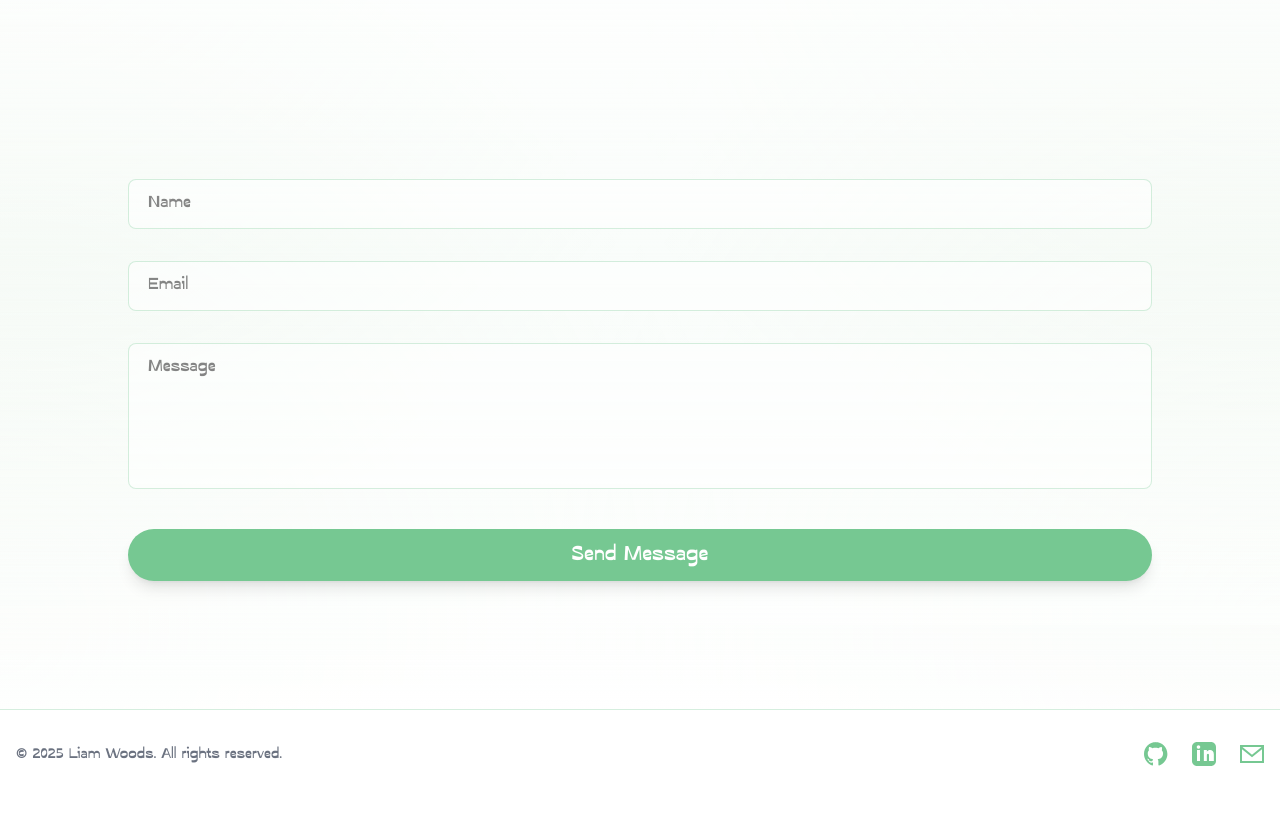
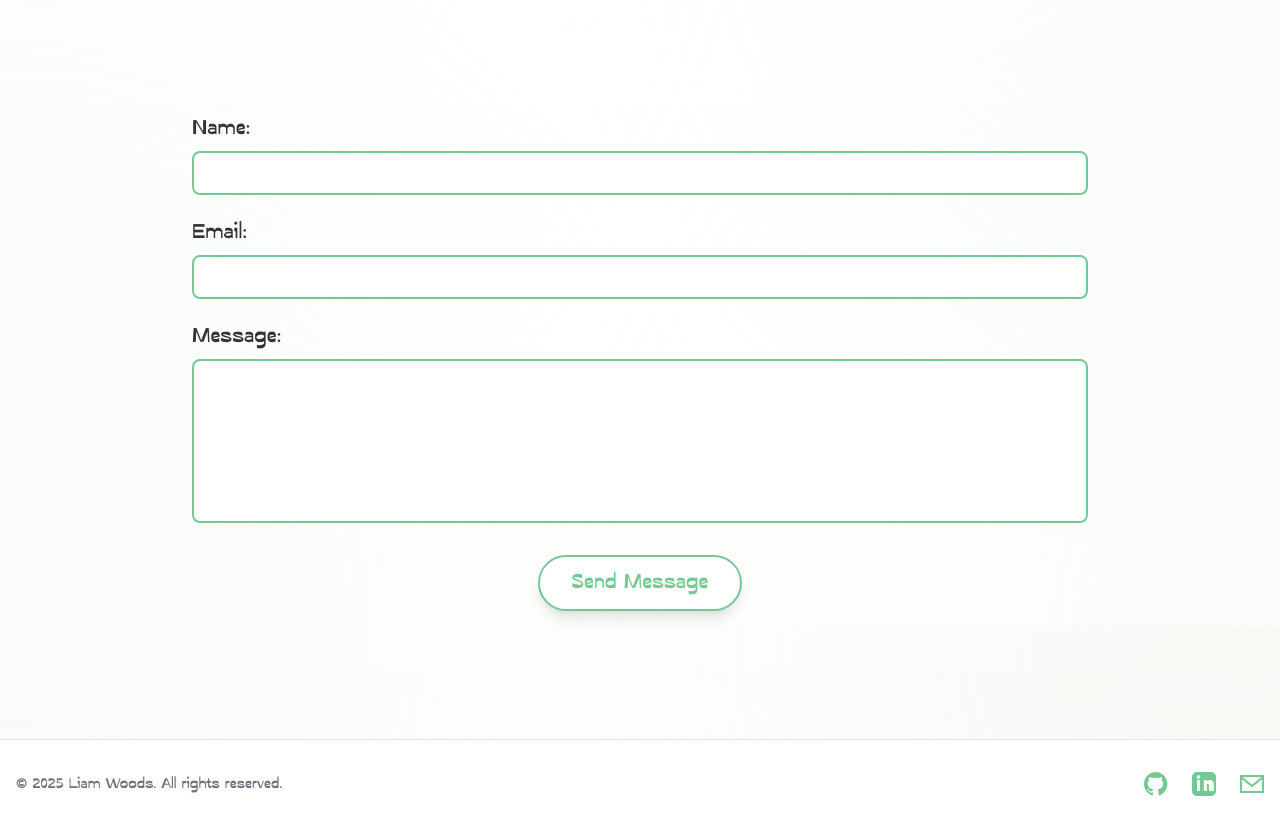
Before and after one commit to Liam-Woods-8/portfolio-2025, a Next.js app: page / in a window 1280 px wide. Shown: the part 3375-4203 px from the top of the page. Before the commit the page ends 4173 px from the top, so only its background shows below. Built offline with nearby package versions, Linux system fonts and the light colour scheme.

Commit message:
Integrated Formspree contact form with success message and animations

```diff
--- a/src/app/components/sections/Contact.tsx
+++ b/src/app/components/sections/Contact.tsx
@@ -1,62 +1,92 @@
 'use client';
 
-import ContactForm from '../ui/ContactForm';
+import { useState } from 'react';
 
 export default function Contact() {
+  const [isSubmitted, setIsSubmitted] = useState(false);
+
+  const handleSubmit = async (e: React.FormEvent<HTMLFormElement>) => {
+    e.preventDefault();
+    const form = e.currentTarget;
+    const formData = new FormData(form);
+
+    try {
+      const response = await fetch('https://formspree.io/f/mqakpyvr', {
+        method: 'POST',
+        body: formData,
+        headers: {
+          'Accept': 'application/json'
+        }
+      });
+
+      if (response.ok) {
+        setIsSubmitted(true);
+        form.reset();
+        // Reset the form after 5 seconds
+        setTimeout(() => {
+          setIsSubmitted(false);
+        }, 5000);
+      }
+    } catch (error) {
+      console.error('Error:', error);
+    }
+  };
+
   return (
-    <section id="contact" className="py-32 bg-gradient-to-b from-white/80 via-sage/10 to-white/80">
+    <section id="contact" className="py-16 sm:py-24 md:py-32">
       <div className="container mx-auto px-4">
-        <h2 className="section-title text-5xl sm:text-6xl md:text-7xl lg:text-8xl mb-20 sm:mb-32 md:mb-40">Contact</h2>
-        <div className="max-w-5xl mx-auto">
-          <form className="space-y-8">
-            <div className="relative">
+        <h2 className="section-title text-5xl sm:text-6xl md:text-7xl lg:text-8xl mb-12 sm:mb-16 md:mb-24">Contact</h2>
+        <div className="max-w-4xl mx-auto">
+          <form
+            id="contact-form"
+            className="contact-form space-y-6"
+            onSubmit={handleSubmit}
+            action="https://formspree.io/f/mqakpyvr"
+            method="POST"
+          >
+            <div className="form-group">
+              <label htmlFor="name" className="block text-lg sm:text-xl font-palugada mb-2">Name:</label>
               <input
                 type="text"
                 id="name"
-                className="peer w-full px-4 py-3 bg-white/50 border border-sage/30 rounded-lg focus:outline-none focus:border-forest transition-colors"
-                placeholder=" "
+                name="name"
+                required
+                className="w-full px-4 py-2 rounded-lg bg-white/80 backdrop-blur-sm border-2 border-forest text-forest placeholder-forest/50 focus:outline-none focus:ring-2 focus:ring-forest focus:border-transparent"
               />
-              <label
-                htmlFor="name"
-                className="absolute left-4 top-3 text-text/60 transition-all duration-300 peer-focus:-top-2.5 peer-focus:text-sm peer-focus:text-forest peer-focus:bg-white px-1 font-palugada"
-              >
-                Name
-              </label>
             </div>
-            <div className="relative">
+            <div className="form-group">
+              <label htmlFor="email" className="block text-lg sm:text-xl font-palugada mb-2">Email:</label>
               <input
                 type="email"
                 id="email"
-                className="peer w-full px-4 py-3 bg-white/50 border border-sage/30 rounded-lg focus:outline-none focus:border-forest transition-colors"
-                placeholder=" "
+                name="email"
+                required
+                className="w-full px-4 py-2 rounded-lg bg-white/80 backdrop-blur-sm border-2 border-forest text-forest placeholder-forest/50 focus:outline-none focus:ring-2 focus:ring-forest focus:border-transparent"
               />
-              <label
-                htmlFor="email"
-                className="absolute left-4 top-3 text-text/60 transition-all duration-300 peer-focus:-top-2.5 peer-focus:text-sm peer-focus:text-forest peer-focus:bg-white px-1 font-palugada"
-              >
-                Email
-              </label>
             </div>
-            <div className="relative">
+            <div className="form-group">
+              <label htmlFor="message" className="block text-lg sm:text-xl font-palugada mb-2">Message:</label>
               <textarea
                 id="message"
-                rows={5}
-                className="peer w-full px-4 py-3 bg-white/50 border border-sage/30 rounded-lg focus:outline-none focus:border-forest transition-colors resize-none"
-                placeholder=" "
+                name="message"
+                required
+                rows={6}
+                className="w-full px-4 py-2 rounded-lg bg-white/80 backdrop-blur-sm border-2 border-forest text-forest placeholder-forest/50 focus:outline-none focus:ring-2 focus:ring-forest focus:border-transparent resize-none"
               ></textarea>
-              <label
-                htmlFor="message"
-                className="absolute left-4 top-3 text-text/60 transition-all duration-300 peer-focus:-top-2.5 peer-focus:text-sm peer-focus:text-forest peer-focus:bg-white px-1 font-palugada"
+            </div>
+            <div className="text-center">
+              <button
+                type="submit"
+                className="btn-secondary"
               >
-                Message
-              </label>
+                Send Message
+              </button>
             </div>
-            <button
-              type="submit"
-              className="btn-primary w-full font-palugada"
-            >
-              Send Message
-            </button>
+            {isSubmitted && (
+              <p className="text-forest text-lg sm:text-xl text-center font-palugada mt-4 animate-fade-in">
+                Thank you! Your message has been sent.
+              </p>
+            )}
           </form>
         </div>
       </div>
```
Also changed, not shown: tailwind.config.ts (+21 -5 lines).
